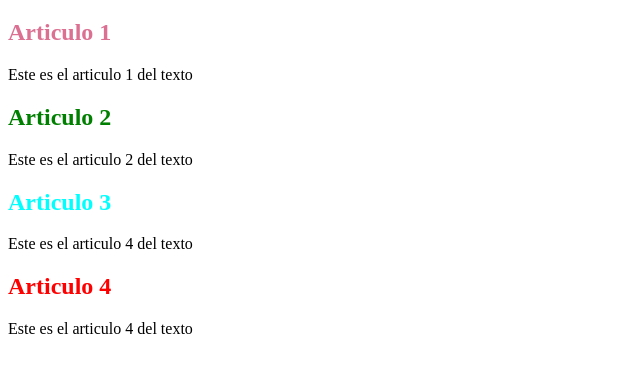
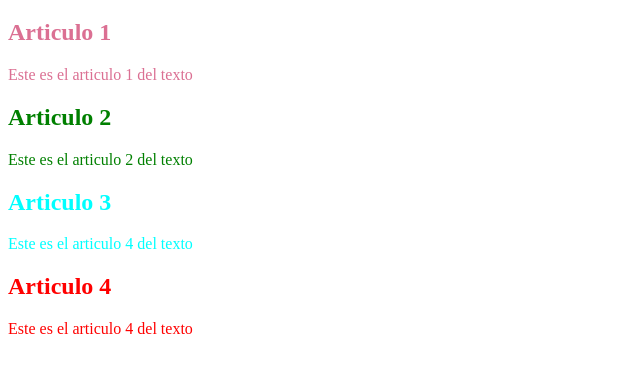
Before and after one commit to GetsemaniCruz/TrabajoPaginaWeb, a plain HTML site: page ejercicio/ejercicio.html in a window 1280 px wide. Shown: the part 61-434 px from the top of the page, without its empty margins (0-640 px from the left). Drawn offline with Linux system fonts and the light colour scheme.

Commit message:
Trabajoo

```diff
--- a/ejercicio/ejercicio.html
+++ b/ejercicio/ejercicio.html
@@ -13,19 +13,19 @@
     <main>
         <section>
             <h2 class="texto-rosa">Articulo 1</h2>
-            <p>Este es el articulo 1 del texto</p>
+            <p class="texto-rosa">Este es el articulo 1 del texto</p>
         </section>
         <section>
             <h2 class="texto-verde">Articulo 2</h2>
-            <p>Este es el articulo 2 del texto</p>
+            <p class="texto-verde">Este es el articulo 2 del texto</p>
         </section>
         <section>
             <h2 class="texto-aqua">Articulo 3</h2>
-            <p>Este es el articulo 4 del texto</p>
+            <p class="texto-aqua">Este es el articulo 4 del texto</p>
         </section>
         <section>
             <h2 class="texto-rojo">Articulo 4</h2>
-            <p>Este es el articulo 4 del texto</p>
+            <p class="texto-rojo">Este es el articulo 4 del texto</p>
         </section>
     </main>
 </body>
```
